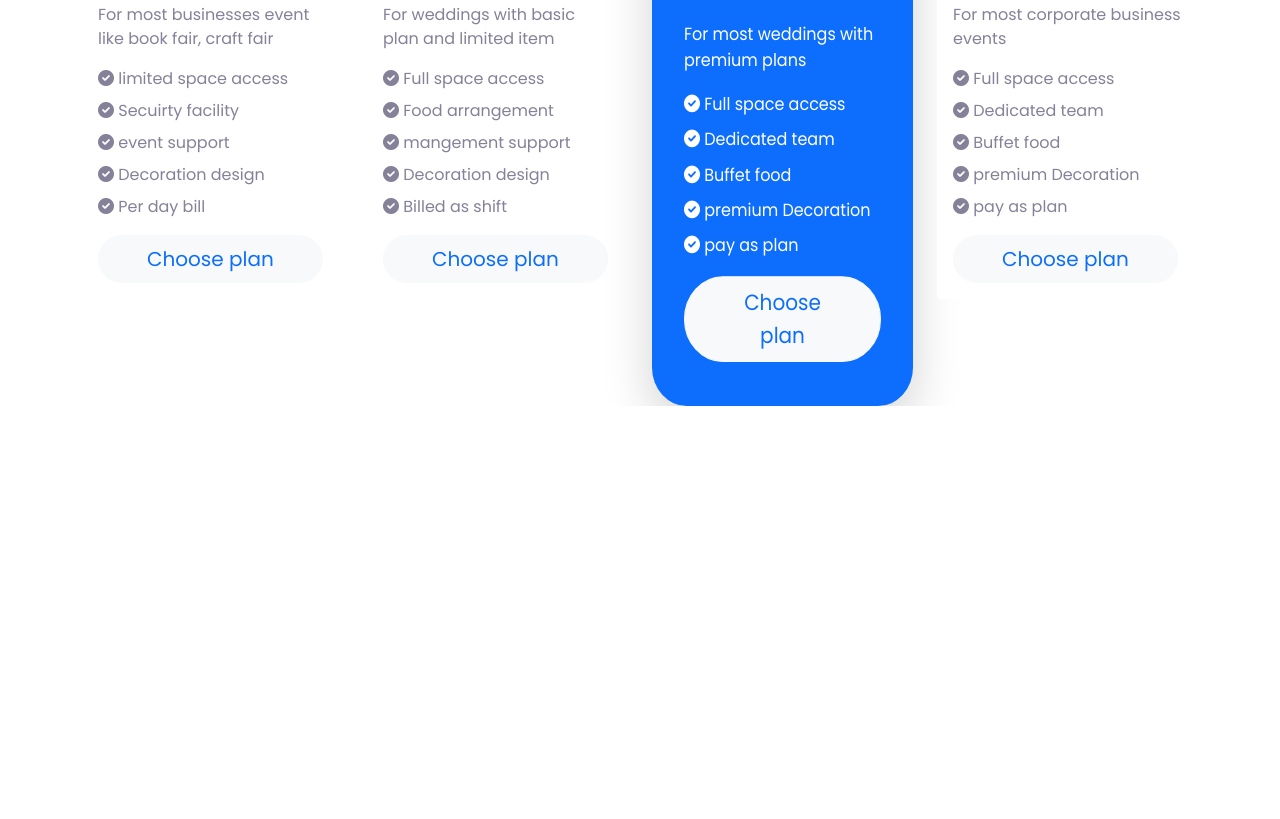
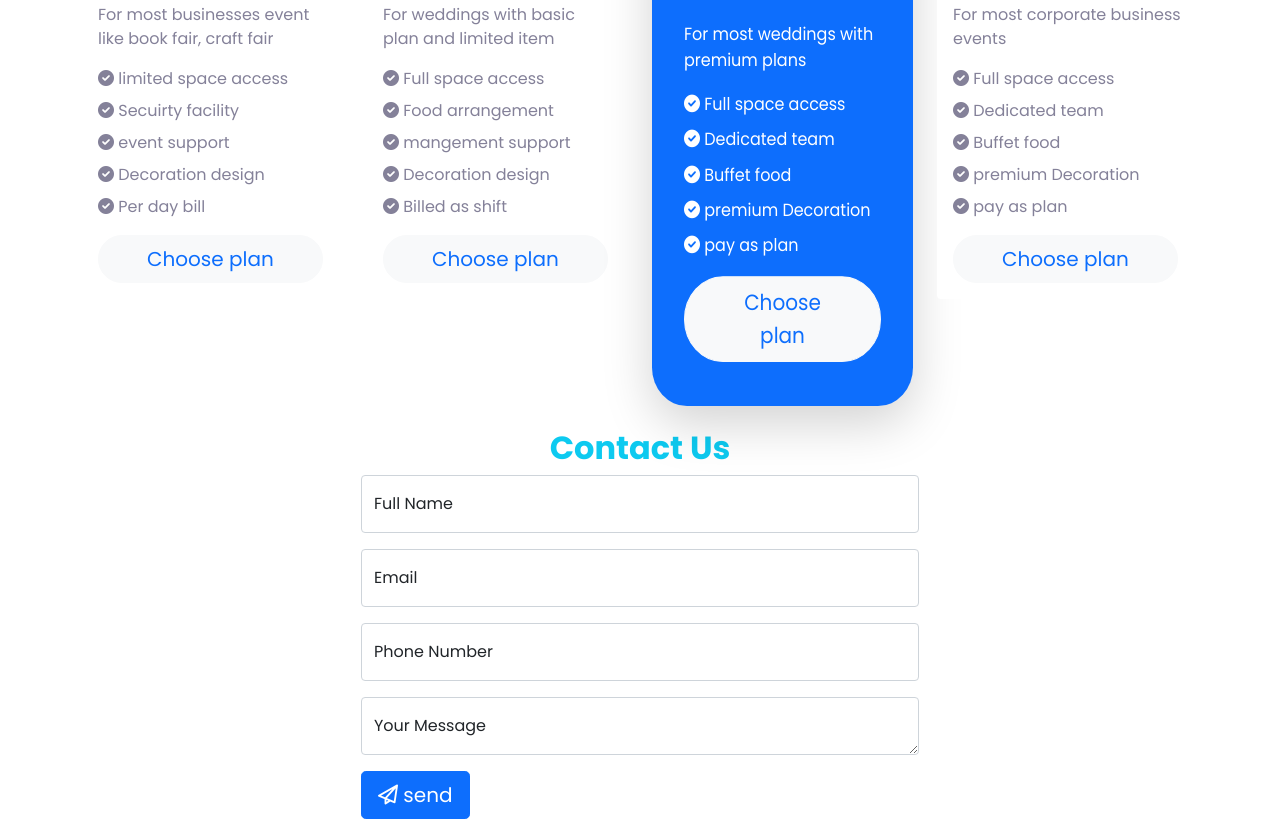
Before and after one commit to inzamulhaque/convention-center, a plain HTML site: page index.html in a window 1280 px wide. Shown: the part 1609-2428 px from the top of the page. Before the commit the page ends 2015 px from the top, so only its background shows below. Drawn offline with nearby package versions, Linux system fonts and the light colour scheme.

Commit message:
add form

```diff
--- a/index.html
+++ b/index.html
@@ -39,7 +39,7 @@
                             <a class="nav-link" href="#services">Service's</a>
                         </li>
                         <li class="nav-item">
-                            <a class="nav-link" href="#">Subscribe</a>
+                            <a class="nav-link" href="#contact">Contact Us</a>
                         </li>
                     </ul>
                 </div>
@@ -265,6 +265,39 @@
             </div>
         </section>
         <!-- Our services end -->
+
+        <!-- contact us start -->
+        <section id="contact" class="container mt-5">
+            <h2 class="text-center text-info fw-bold">Contact Us</h2>
+            <div class="d-flex justify-content-center">
+                <div class="w-50 d-none d-md-block">
+                    <form action="">
+                        <div class="form-floating mb-3">
+                            <input type="text" class="form-control" id="floatingInput" placeholder="Enter Your Name">
+                            <label for="floatingInput">Full Name</label>
+                        </div>
+                        <div class="form-floating mb-3">
+                            <input type="email" class="form-control" id="floatingPassword"
+                                placeholder="Enter Your Email">
+                            <label for="floatingPassword">Email</label>
+                        </div>
+                        <div class="form-floating mb-3">
+                            <input type="number" class="form-control" id="floatingPassword"
+                                placeholder="Enter Your Phone Number">
+                            <label for="floatingPassword">Phone Number</label>
+                        </div>
+                        <div class="form-floating mb-3">
+                            <textarea class="form-control" id="floatingPassword" placeholder="Your Message"></textarea>
+                            <label for="floatingPassword">Your Message</label>
+                        </div>
+                        <button type="submit" class="btn btn-primary btn-lg">
+                            <i class="far fa-paper-plane"></i> send
+                        </button>
+                    </form>
+                </div>
+            </div>
+        </section>
+        <!-- contact us end -->
     </main>
 
 
```
